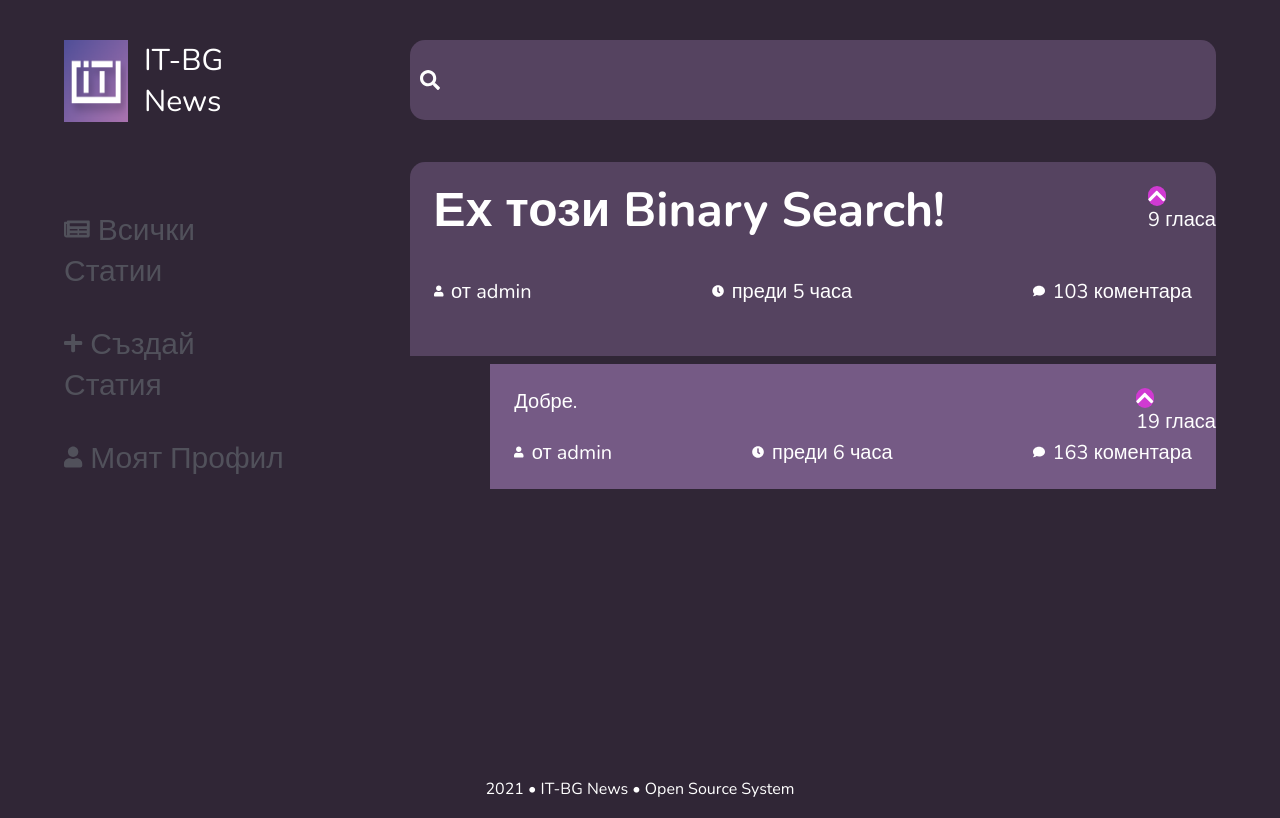
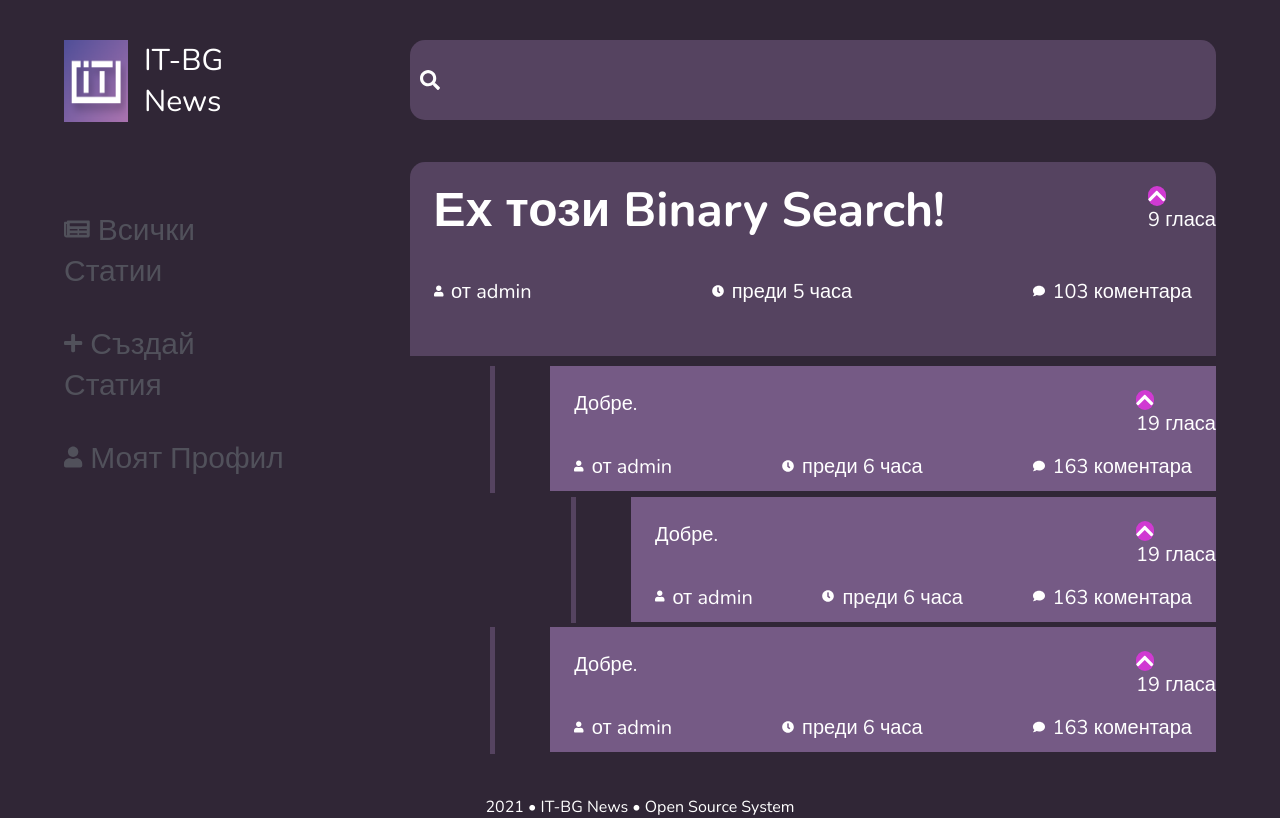
Before and after one commit to kristiyanivanovx/itbgnews, a Next.js app in the folder client/: page /singleArticle in a window 1280 px wide. Built offline with nearby package versions, Linux system fonts and the light colour scheme.

Commit message:
merge branches (#18)
* add border and padding to comment

add border and padding to comment

```diff
--- a/client/components/Comment.js
+++ b/client/components/Comment.js
@@ -12,7 +12,8 @@ const Comment = ({ title, link, username, hours, comments, upvotes, tabs }) => {
     const width = 100 - tabs * 10;
 
     return (
-        <div className={styles.comment__regular} style={{ width: width + '%' }}>
+        <div className={styles.comment__border} style={{ width: width + '%' }}>
+            <div className={styles.comment__regular}>
                 <div className={styles.comment__main}>
                     <p className={styles.comment__title}>
                         <a href={link}> {title}</a>
@@ -49,6 +50,7 @@ const Comment = ({ title, link, username, hours, comments, upvotes, tabs }) => {
                     </div>
                 </div>
             </div>
+        </div>
     );
 };
 
--- a/client/pages/singleArticle.js
+++ b/client/pages/singleArticle.js
@@ -41,6 +41,26 @@ const SingleArticle = () => {
                                     tabs={1}
                                 />
                             </div>
+                            <div className={styles.comment__wrapper}>
+                                <Comment
+                                    title={'Добре.'}
+                                    upvotes={19}
+                                    username={'admin'}
+                                    hours={6}
+                                    comments={163}
+                                    tabs={2}
+                                />
+                            </div>
+                            <div className={styles.comment__wrapper}>
+                                <Comment
+                                    title={'Добре.'}
+                                    upvotes={19}
+                                    username={'admin'}
+                                    hours={6}
+                                    comments={163}
+                                    tabs={1}
+                                />
+                            </div>
                         </section>
                     </main>
                 </div>
--- a/client/styles/Comment.module.css
+++ b/client/styles/Comment.module.css
@@ -2,6 +2,13 @@
     background: var(--clr-comment);
     min-height: 125px;
     margin-bottom: 0.1rem;
+}
+
+.comment__border {
+    padding-left: 55px;
+    margin-top: 2px;
+    margin-bottom: 2px;
+    border-left: 5px solid #554360;
 }
 
 .comment__title {
```
Also changed, not shown: 1 other file (tests, documents, lock files or other folders). Lines whose indentation alone changed are shown as unchanged.
